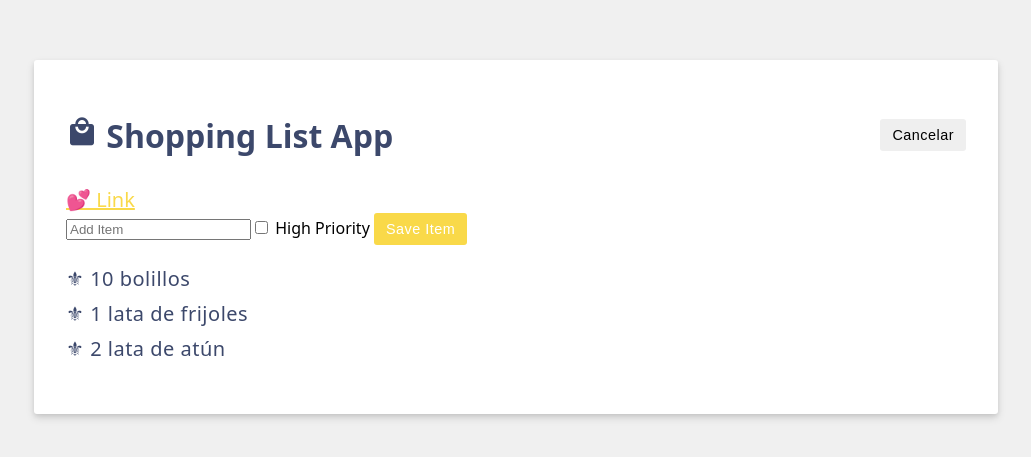
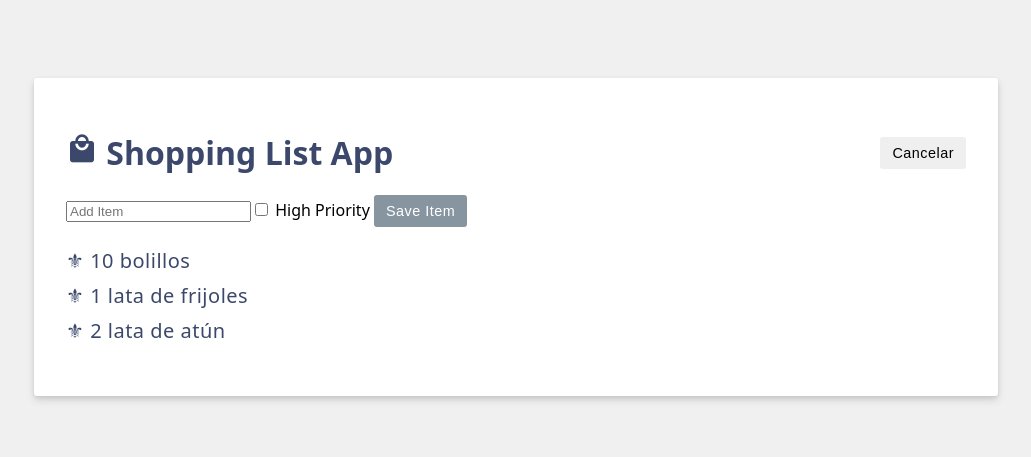
Before and after one commit to YahirArboleya/DADM-2024, a Vue app: page / in a window 1280 px wide. Shown: the part 163-620 px from the top of the page, without its empty margins (124-1155 px from the left). Built offline with nearby package versions, Linux system fonts and the light colour scheme.

Commit message:
🌟FEAT Entrega condicional desabilita el boton cuando el input esta vacio

```diff
--- a/src/App.vue
+++ b/src/App.vue
@@ -51,9 +51,13 @@ const getLinkText = () => {
 
 
 <!--Colocando un hiperlink-->
+
+<!--
 <a :href="getLink()" target="_blank">
     {{ getLinkText() }}
   </a>
+-->
+
 
   <!-- Formulario -->
   <!-- v-on:submit.prevent para evitar el envío del formulario cuando se presiona Enter-->
@@ -75,7 +79,8 @@ v-if="editing">
     </label>
     <!-- Boton -->
     <button
-      class="btn btn-primary"
+    :disabled="newItem.length === 0"
+    class="btn btn-primary"
     >
       Save Item
     </button>
```
